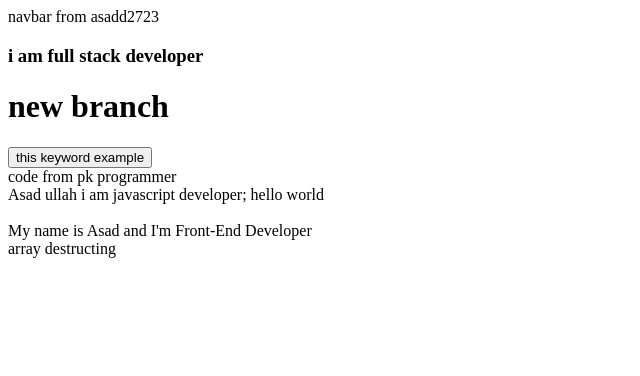
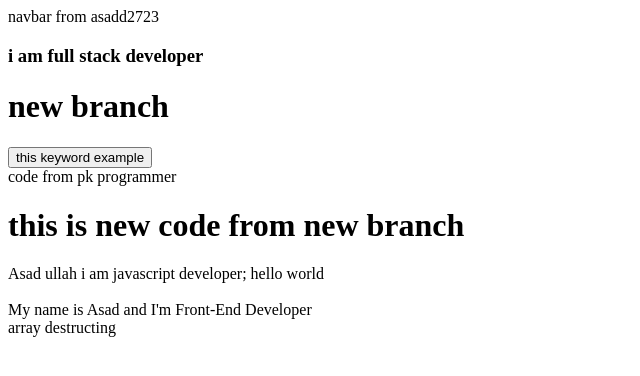
Before and after one commit to pkprogrammer2001/javascript-notes-in-urdu-and-english, a plain HTML site: page index.html in a window 1280 px wide. Shown: the whole page, without its empty margins (0-640 px from the left). Drawn offline with Linux system fonts and the light colour scheme; no server answers.

Commit message:
new code

```diff
--- a/index.html
+++ b/index.html
@@ -11,6 +11,8 @@
     <h1>new branch</h1>
     <button>this keyword example</button>
     <footer>code from pk programmer</footer>
+
+    <h1>this is new code from new branch</h1>
     <script src="./script.js"></script>
   </body>
 </html>
```
